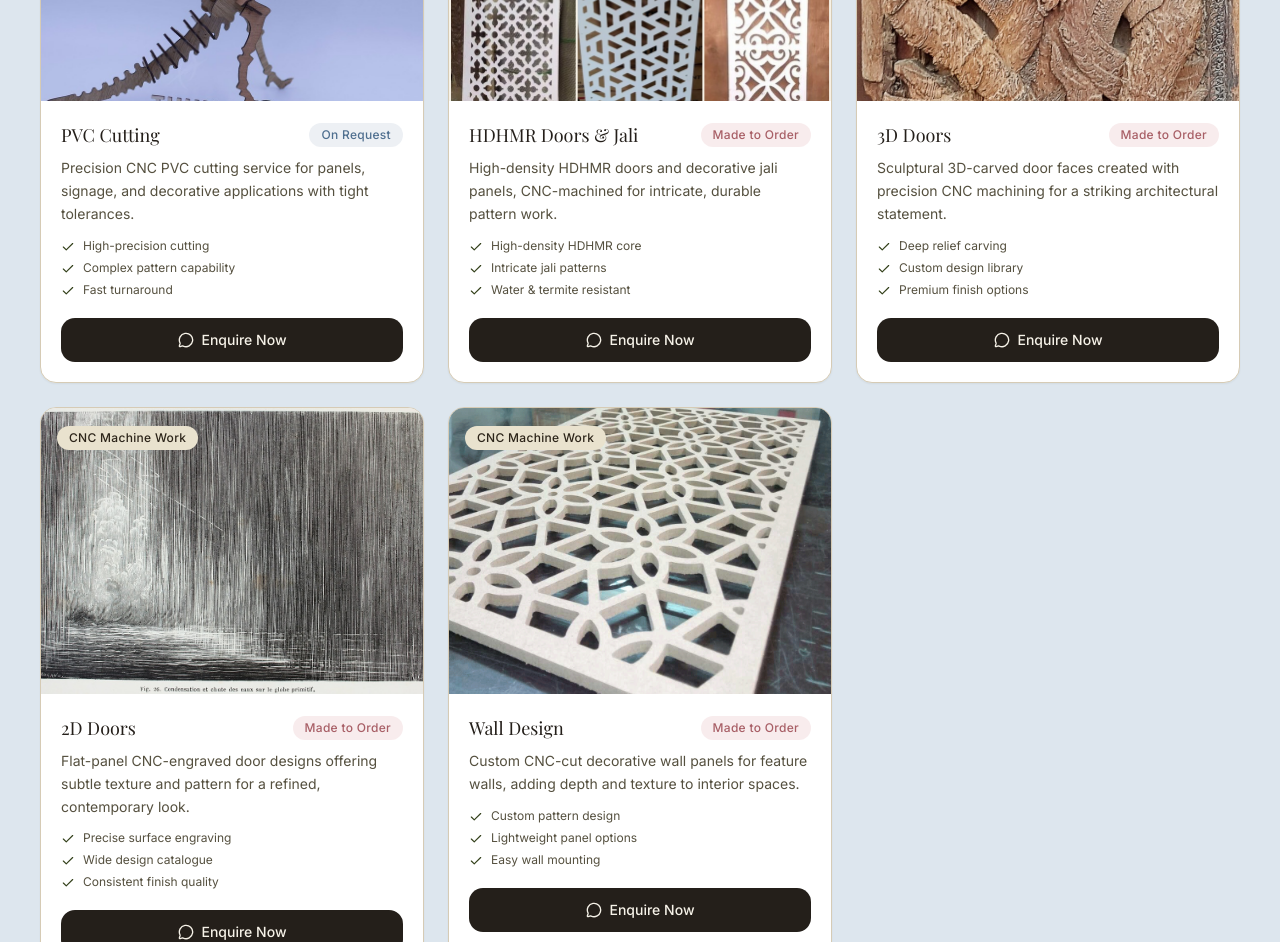
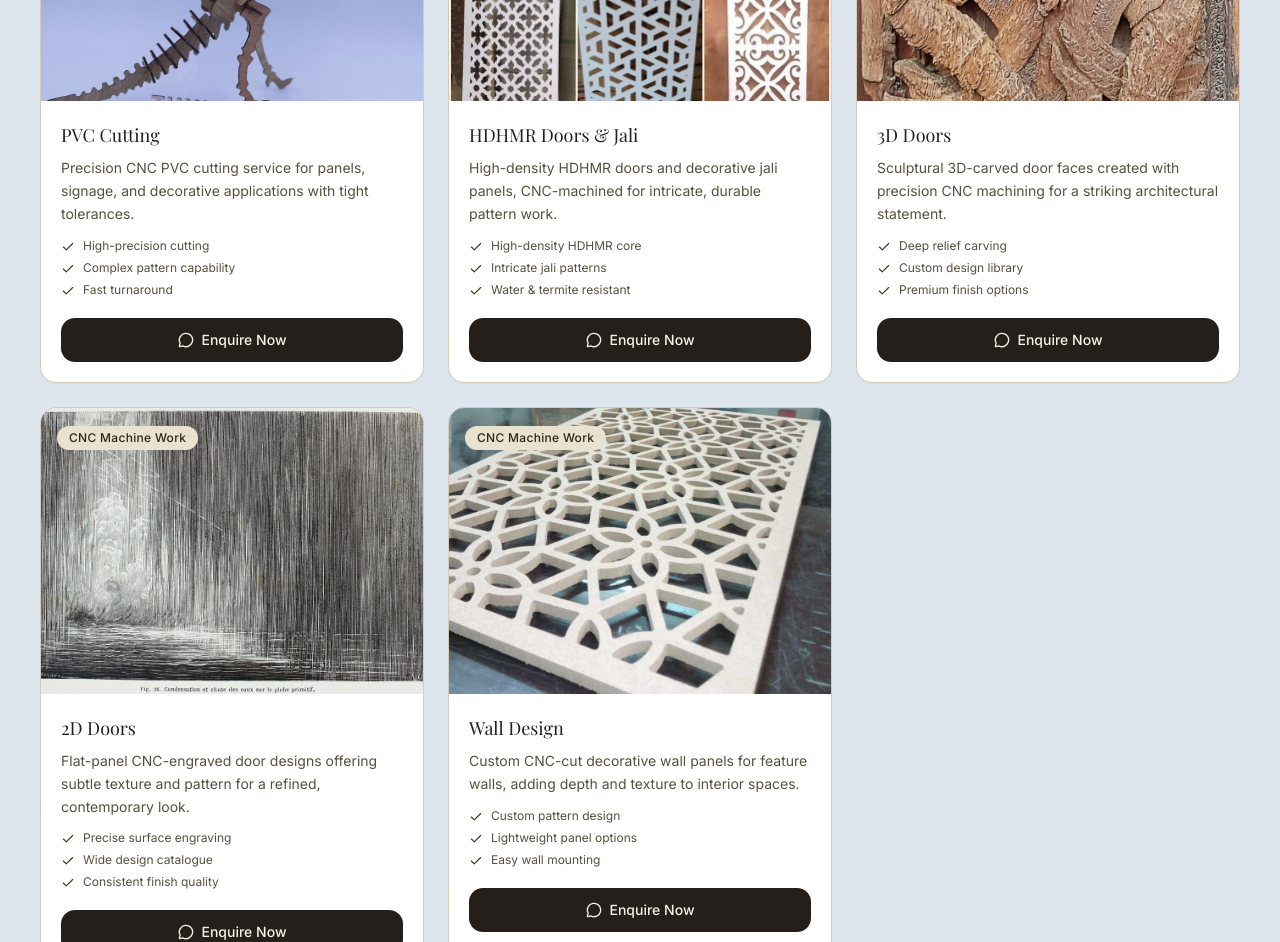
Before and after one commit to Gupta-Lakshita/aggarwal-interiors, a Next.js app: page /products/cnc-machine-work in a window 1280 px wide. Shown: the part 1120-2062 px from the top of the page. Built offline with nearby package versions, Linux system fonts and the light colour scheme; a web font is replaced by a local one.

Commit message:
Remove availability badge from product cards
Co-Authored-By: Claude Sonnet 5 <noreply@anthropic.com>
Claude-Session: https://claude.ai/code/session_01A4Zk6bLYSzSxfftq72BBVi

```diff
--- a/src/components/cards/ProductCard.tsx
+++ b/src/components/cards/ProductCard.tsx
@@ -5,14 +5,7 @@ import { Check, MessageCircle } from "lucide-react";
 import { hoverLift, imageZoom } from "@/lib/animations";
 import { Badge } from "@/components/ui/Badge";
 import { SafeImage } from "@/components/ui/SafeImage";
-import type { Availability, Product } from "@/types";
-
-const availabilityTone: Record<Availability, "olive" | "cerulean" | "blush" | "gold"> = {
-  "In Stock": "olive",
-  "Limited Stock": "gold",
-  "On Request": "cerulean",
-  "Made to Order": "blush",
-};
+import type { Product } from "@/types";
 
 export function ProductCard({
   product,
@@ -53,12 +46,7 @@ export function ProductCard({
             <Badge tone="neutral">{categoryTitle}</Badge>
           </div>
         )}
-        <div className="flex items-center justify-between gap-2">
-          <h3 className="text-lg text-espresso-950">{product.name}</h3>
-          <Badge tone={availabilityTone[product.availability]} className="shrink-0">
-            {product.availability}
-          </Badge>
-        </div>
+        <h3 className="text-lg text-espresso-950">{product.name}</h3>
         <p className="mt-2 text-sm leading-relaxed text-charcoal-700">
           {product.description}
         </p>
```
